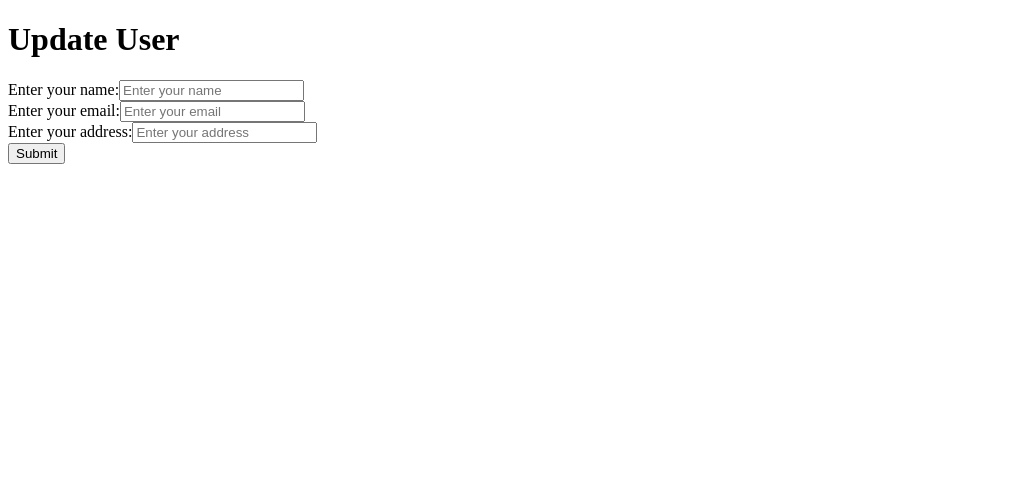
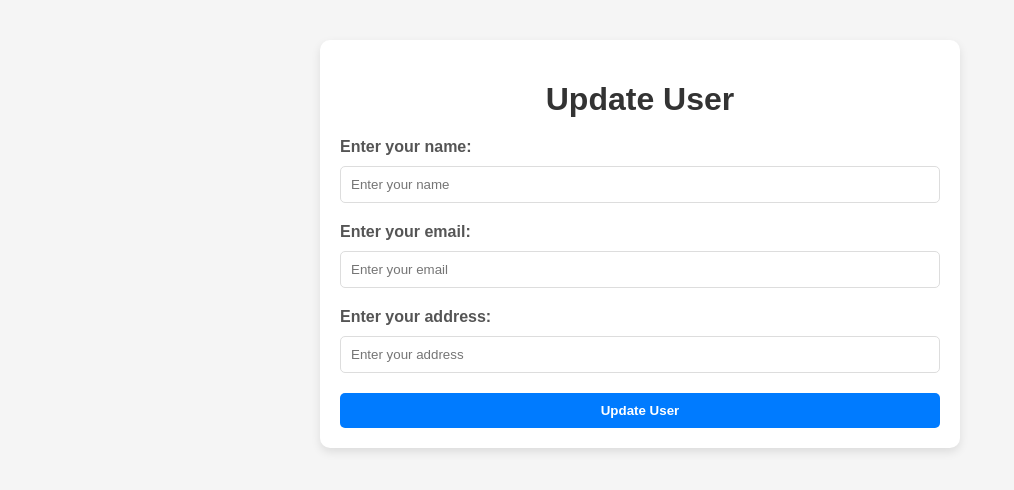
Before and after one commit to KeerthanaS2002/Task-8, a React (Vite) app: page /update/1 in a window 1280 px wide. Shown: the top 490 px of the page, without its empty margins (0-1014 px from the left). Built offline with nearby package versions, Linux system fonts and the light colour scheme; no server answers.

Commit message:
uploading

```diff
--- a/src/CreateUser.jsx
+++ b/src/CreateUser.jsx
@@ -1,6 +1,7 @@
 import React, { useState } from "react";
 import axios from "axios";
 import { useNavigate } from "react-router-dom";
+import "./styles.css";
 
 const CreateUser = () => {
   const [name, setName] = useState("");
@@ -22,9 +23,9 @@ const CreateUser = () => {
   };
 
   return (
-    <div>
-      <h1>Create user</h1>
-      <form onSubmit={submit}>
+    <div className="create-user-container">
+      <h1 className="page-title">Create User</h1>
+      <form onSubmit={submit} className="create-form">
         <label>Enter your name:</label>
         <input
           type="text"
@@ -46,7 +47,9 @@ const CreateUser = () => {
           value={address}
           onChange={(e) => setAddress(e.target.value)}
         />
-        <button type="submit">Submit</button>
+        <button type="submit" className="submit-btn">
+          Create User
+        </button>
       </form>
     </div>
   );
--- a/src/UpdateUser.jsx
+++ b/src/UpdateUser.jsx
@@ -11,7 +11,7 @@ const UpdateUser = () => {
 
   useEffect(() => {
     axios
-      .put(`http://localhost:3000/api/user/update${id}`)
+      .get(`http://localhost:3000/api/user/${id}`)
       .then((res) => {
         setName(res.data.name);
         setEmail(res.data.email);
@@ -37,9 +37,9 @@ const UpdateUser = () => {
   };
 
   return (
-    <div>
-      <h1>Update User</h1>
-      <form onSubmit={updateUser}>
+    <div className="update-user-container">
+      <h1 className="page-title">Update User</h1>
+      <form onSubmit={updateUser} className="update-form">
         <label>Enter your name:</label>
         <input
           type="text"
@@ -47,7 +47,7 @@ const UpdateUser = () => {
           value={name}
           onChange={(e) => setName(e.target.value)}
         />
-        <br />
+
         <label>Enter your email:</label>
         <input
           type="email"
@@ -55,7 +55,7 @@ const UpdateUser = () => {
           value={email}
           onChange={(e) => setEmail(e.target.value)}
         />
-        <br />
+
         <label>Enter your address:</label>
         <input
           type="text"
@@ -63,8 +63,8 @@ const UpdateUser = () => {
           value={address}
           onChange={(e) => setAddress(e.target.value)}
         />
-        <br />
-        <button type="submit">Submit</button>
+
+        <button type="submit" className="submit-btn">Update User</button>
       </form>
     </div>
   );
--- a/src/User.jsx
+++ b/src/User.jsx
@@ -1,6 +1,7 @@
 import React, { useEffect, useState } from "react";
 import { Link } from "react-router-dom";
 import axios from "axios";
+import "./styles.css";
 
 const User = () => {
   const [users, setUsers] = useState([]);
@@ -9,8 +10,7 @@ const User = () => {
     axios
       .get("http://localhost:3000/api/user/fetch")
       .then((res) => {
-        console.log(res.data);
-        setUsers(res.data.data); // Assuming the API returns data in res.data.data
+        setUsers(res.data.data);
       })
       .catch((err) => {
         console.log(err);
@@ -23,7 +23,7 @@ const User = () => {
         .delete(`http://localhost:3000/api/user/delete/${id}`)
         .then(() => {
           alert("User deleted successfully");
-          setUsers(users.filter((user) => user._id !== id)); // Update the UI after deletion
+          setUsers(users.filter((user) => user._id !== id));
         })
         .catch((error) => {
           console.log(error);
@@ -33,9 +33,11 @@ const User = () => {
   };
 
   return (
-    <div>
-      <Link to="/create">Create User</Link>
-      <table border={1} style={{ width: "100%", borderCollapse: "collapse" }}>
+    <div className="user-container">
+      <Link to="/create" className="create-user-link">
+        Create User
+      </Link>
+      <table className="user-table">
         <thead>
           <tr>
             <th>Name</th>
@@ -50,11 +52,16 @@ const User = () => {
               <td>{user.name}</td>
               <td>{user.email}</td>
               <td>{user.address}</td>
-              <td>
-                <Link to={`/update/${user._id}`} style={{ marginRight: "10px" }}>
+              <td className="actions">
+                <Link to={`/update/${user._id}`} className="update-btn">
                   Update
                 </Link>
-                <button onClick={() => deleteUser(user._id)}>Delete</button>
+                <button
+                  onClick={() => deleteUser(user._id)}
+                  className="delete-btn"
+                >
+                  Delete
+                </button>
               </td>
             </tr>
           ))}
--- a/src/main.jsx
+++ b/src/main.jsx
@@ -1,8 +1,9 @@
 import { StrictMode } from 'react'
 import { createRoot } from 'react-dom/client'
 import Apps from "./Apps";
+
 createRoot(document.getElementById('root')).render(
   <StrictMode>
-          <Apps />
+          <Apps/>
   </StrictMode>,
 )
--- /dev/null
+++ b/src/styles.css
@@ -0,0 +1,121 @@
+body {
+    font-family: Arial, sans-serif;
+    background-color: #f5f5f5;
+    margin: 0;
+    padding: 0;
+  }
+
+  h1.page-title {
+    text-align: center;
+    color: #333;
+    margin-bottom: 20px;
+  }
+
+  .create-user-container,
+  .update-user-container,
+  .user-container {
+    max-width: 600px;
+    margin: 40px auto;
+    background: white;
+    padding: 20px;
+    border-radius: 10px;
+    box-shadow: 0 4px 10px rgba(0, 0, 0, 0.1);
+  }
+
+  .create-form,
+  .update-form {
+    display: flex;
+    flex-direction: column;
+  }
+
+  .create-form label,
+  .update-form label {
+    margin-bottom: 10px;
+    font-weight: bold;
+    color: #555;
+  }
+
+  .create-form input,
+  .update-form input {
+    padding: 10px;
+    margin-bottom: 20px;
+    border: 1px solid #ddd;
+    border-radius: 5px;
+  }
+
+  .submit-btn {
+    padding: 10px;
+    background-color: #007bff;
+    color: white;
+    border: none;
+    border-radius: 5px;
+    font-weight: bold;
+    cursor: pointer;
+  }
+
+  .submit-btn:hover {
+    background-color: #0056b3;
+  }
+
+  .user-container table {
+    width: 100%;
+    border-collapse: collapse;
+    margin-top: 20px;
+  }
+
+  .user-container th,
+  .user-container td {
+    padding: 12px 15px;
+    text-align: left;
+    border-bottom: 1px solid #ddd;
+  }
+
+  .user-container th {
+    background-color: #007bff;
+    color: white;
+  }
+
+  .actions {
+    display: flex;
+    gap: 10px;
+  }
+
+  .create-user-link {
+    display: block;
+    margin-bottom: 20px;
+    padding: 10px;
+    background-color: #28a745;
+    color: white;
+    text-align: center;
+    text-decoration: none;
+    border-radius: 5px;
+  }
+
+  .create-user-link:hover {
+    background-color: #218838;
+  }
+
+  .update-btn {
+    background-color: #007bff;
+    color: white;
+    padding: 5px 10px;
+    text-decoration: none;
+    border-radius: 5px;
+  }
+
+  .update-btn:hover {
+    background-color: #0056b3;
+  }
+
+  .delete-btn {
+    background-color: #dc3545;
+    color: white;
+    border: none;
+    padding: 5px 10px;
+    border-radius: 5px;
+    cursor: pointer;
+  }
+
+  .delete-btn:hover {
+    background-color: #c82333;
+  }
```
Also changed, not shown: package.json (+0 -22 lines), public/pic1.jpg (added).
